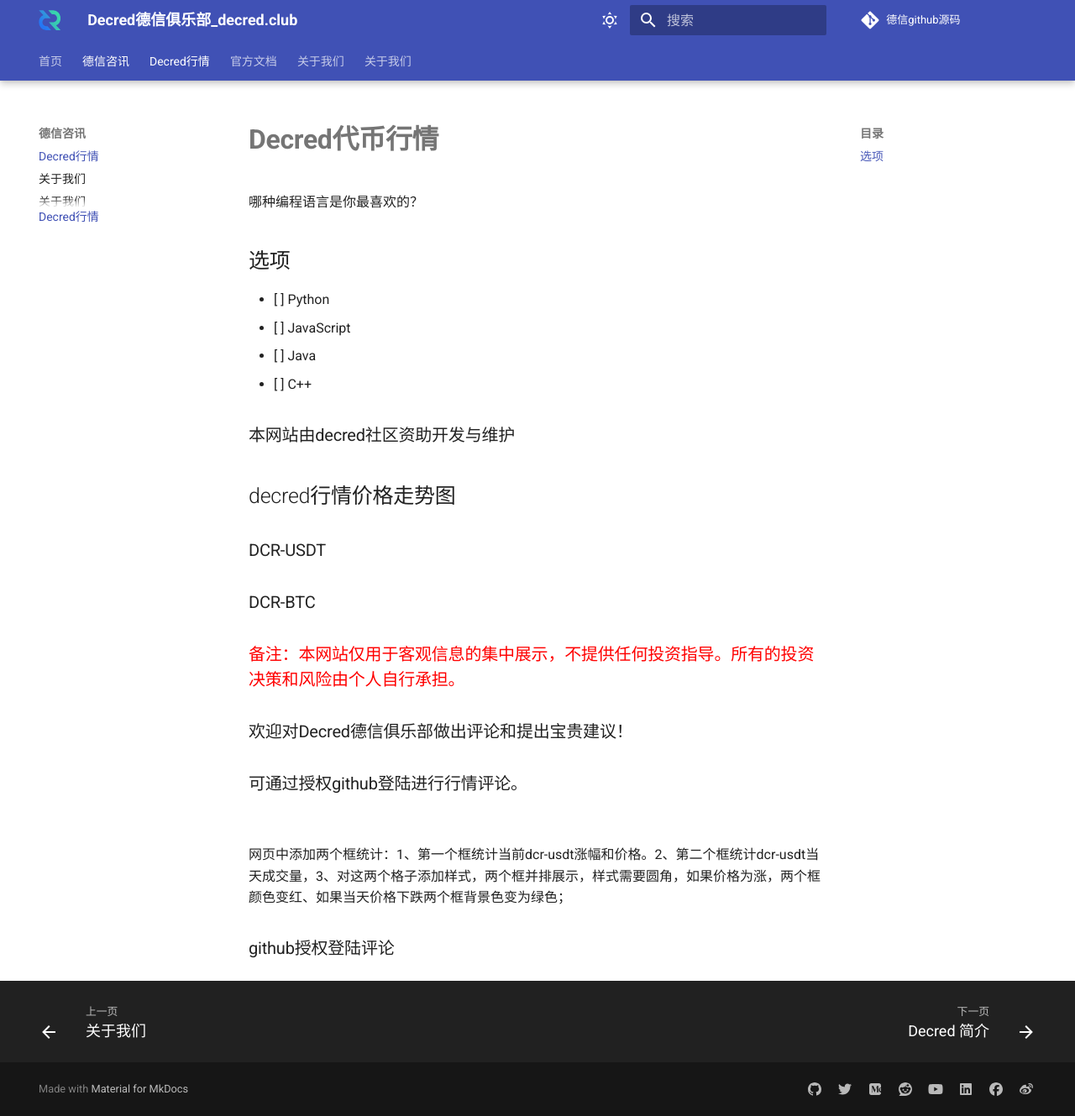
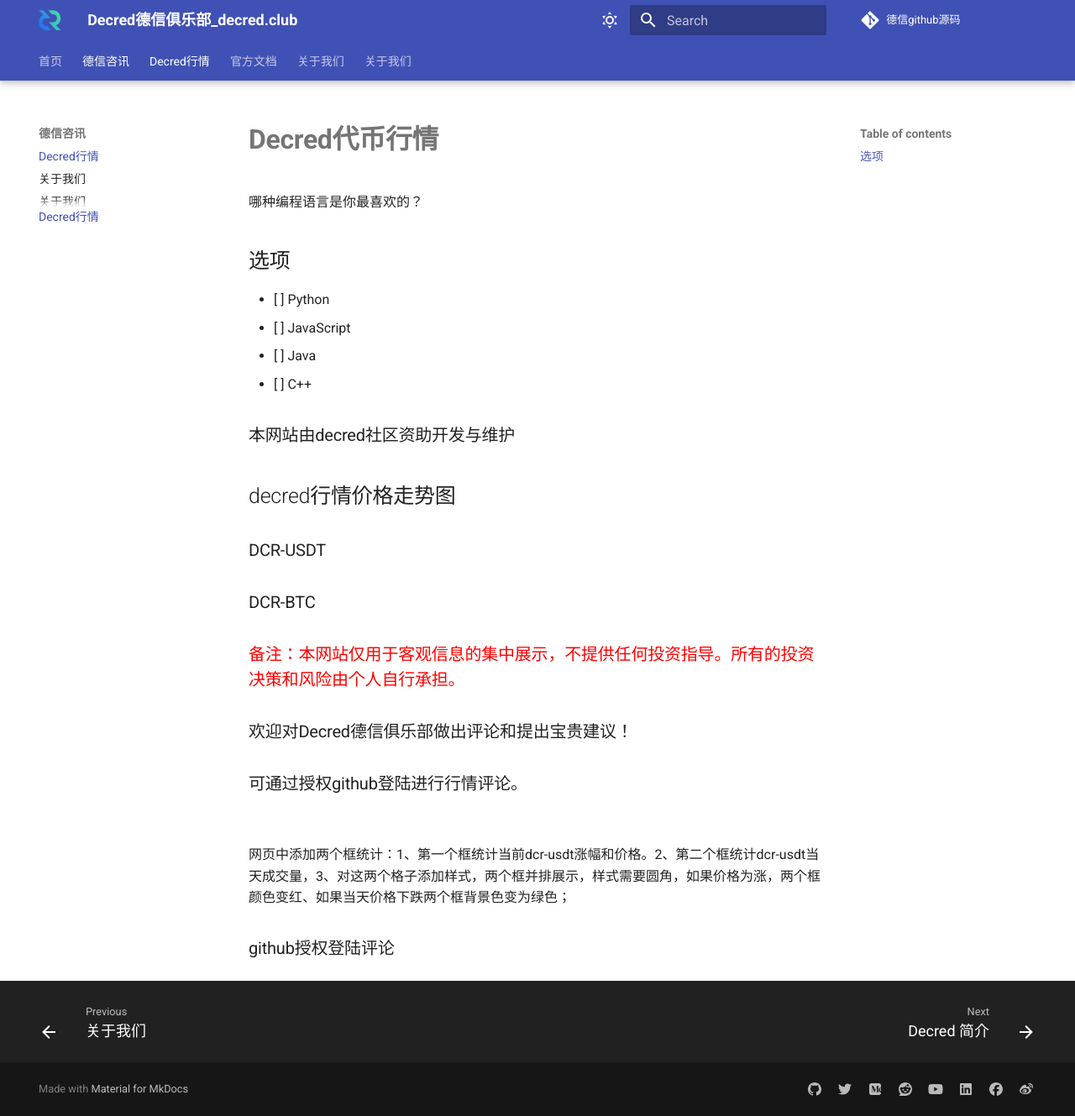
Before and after one commit to decredclub/decredclub, an MkDocs documentation site: the page built from docs/news/price/dcr-price.md, in a window 1280 px wide and 1329 px high. Shown: the whole window at 84% size. Built offline with MkDocs 1.6.1 and Material for MkDocs 9.7.7, drawn with Linux system fonts in a browser that asks for light colours; comment, search, counter and statistics services are not loaded; part of the change alters nothing that is shown.

```diff
--- a/mkdocs.yml
+++ b/mkdocs.yml
@@ -15,7 +15,7 @@ theme:
     - navigation.tabs
     - navigation.tabs.sticky
     - navigation.footer
-  language: zh
+  language: en
   palette:
     # Palette toggle for light mode
     - scheme: default
```
